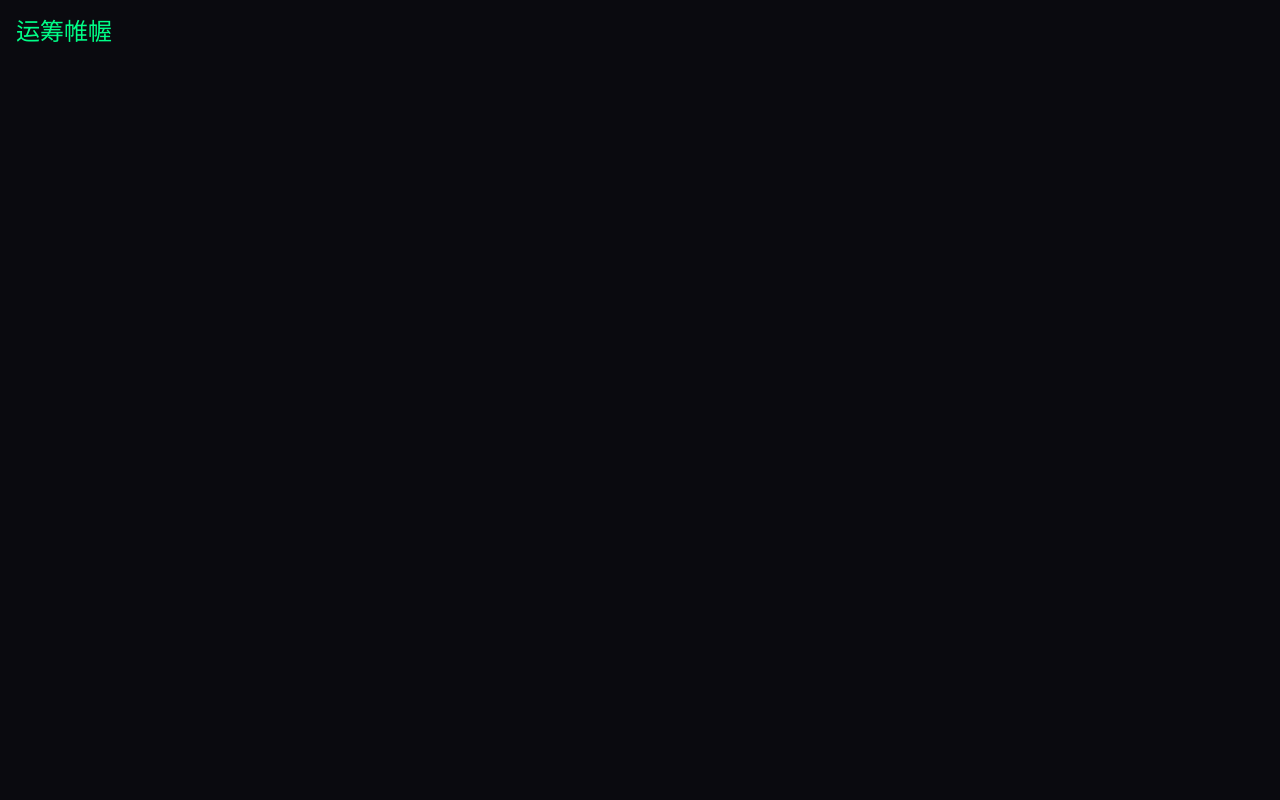
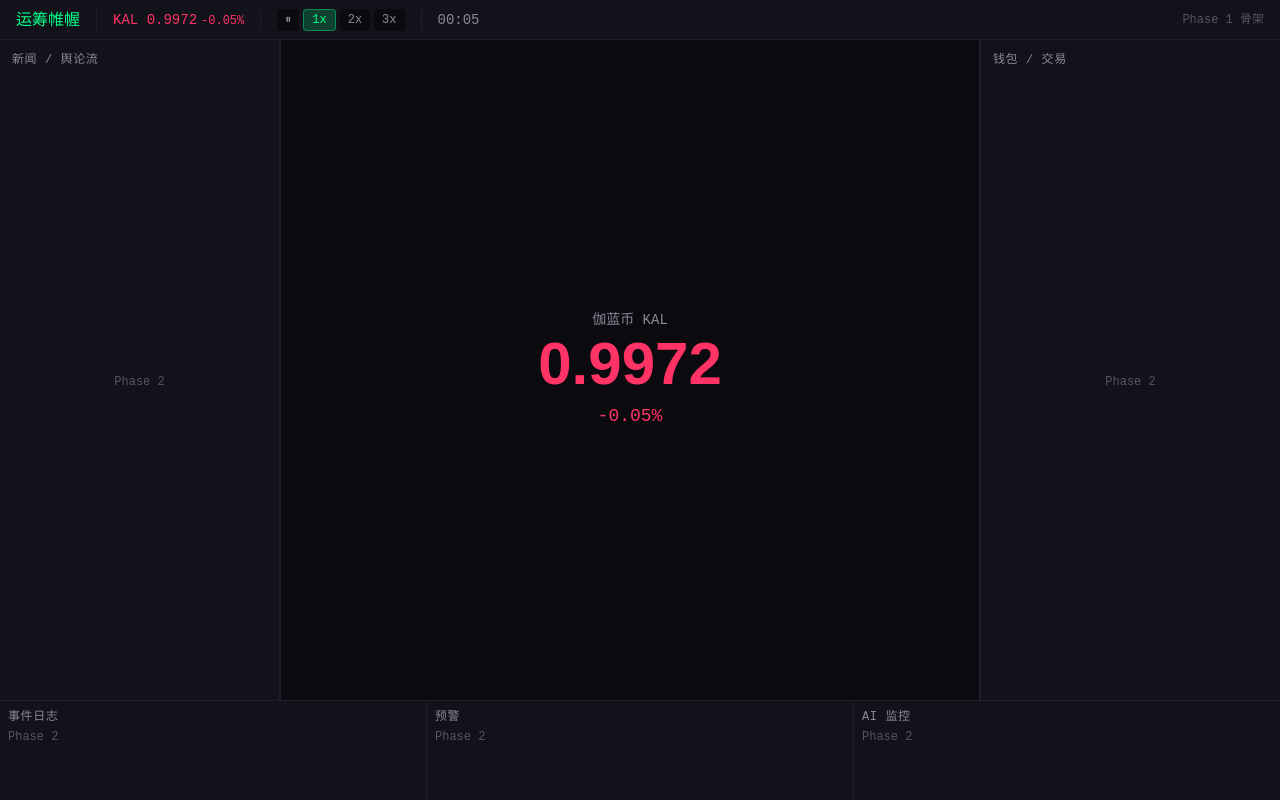
Before and after one commit to litianyanaa-pixel/dubo, a React (Vite) app: page / in a window 1280 px wide. Built offline with nearby package versions, Linux system fonts and the light colour scheme.

Commit message:
feat: implement UI shell with live KAL price display and speed controls

```diff
--- a/src/App.tsx
+++ b/src/App.tsx
@@ -1,8 +1,11 @@
+import GameLayout from '@/components/layout/GameLayout'
+import { useGameLoop } from '@/hooks/useGameLoop'
+
 function App() {
+  useGameLoop()
+
   return (
-    <div className="h-screen w-screen bg-bg-primary text-text-primary overflow-hidden">
-      <h1 className="text-up font-display text-2xl p-4">运筹帷幄</h1>
-    </div>
+    <GameLayout />
   )
 }
 
--- /dev/null
+++ b/src/components/layout/BottomBar.tsx
@@ -0,0 +1,18 @@
+export default function BottomBar() {
+  return (
+    <div className="h-[100px] flex border-t border-border-panel bg-bg-panel">
+      <div className="flex-1 p-2 border-r border-border-panel">
+        <h4 className="text-text-secondary text-xs uppercase tracking-wider">事件日志</h4>
+        <p className="text-text-muted text-xs mt-1">Phase 2</p>
+      </div>
+      <div className="flex-1 p-2 border-r border-border-panel">
+        <h4 className="text-text-secondary text-xs uppercase tracking-wider">预警</h4>
+        <p className="text-text-muted text-xs mt-1">Phase 2</p>
+      </div>
+      <div className="flex-1 p-2">
+        <h4 className="text-text-secondary text-xs uppercase tracking-wider">AI 监控</h4>
+        <p className="text-text-muted text-xs mt-1">Phase 2</p>
+      </div>
+    </div>
+  )
+}
--- /dev/null
+++ b/src/components/layout/GameLayout.tsx
@@ -0,0 +1,21 @@
+import TopBar from './TopBar'
+import LeftPanel from './LeftPanel'
+import RightPanel from './RightPanel'
+import BottomBar from './BottomBar'
+import PriceDisplay from '@/components/market/PriceDisplay'
+
+export default function GameLayout() {
+  return (
+    <div className="h-screen w-screen flex flex-col bg-bg-primary overflow-hidden">
+      <TopBar />
+      <div className="flex flex-1 overflow-hidden">
+        <LeftPanel />
+        <main className="flex-1 flex items-center justify-center border-x border-border-panel">
+          <PriceDisplay />
+        </main>
+        <RightPanel />
+      </div>
+      <BottomBar />
+    </div>
+  )
+}
--- /dev/null
+++ b/src/components/layout/LeftPanel.tsx
@@ -0,0 +1,10 @@
+export default function LeftPanel() {
+  return (
+    <div className="w-[280px] bg-bg-panel border-r border-border-panel p-3 flex flex-col">
+      <h3 className="text-text-secondary text-xs uppercase tracking-wider mb-2">新闻 / 舆论流</h3>
+      <div className="flex-1 flex items-center justify-center text-text-muted text-xs">
+        Phase 2
+      </div>
+    </div>
+  )
+}
--- /dev/null
+++ b/src/components/layout/RightPanel.tsx
@@ -0,0 +1,10 @@
+export default function RightPanel() {
+  return (
+    <div className="w-[300px] bg-bg-panel border-l border-border-panel p-3 flex flex-col">
+      <h3 className="text-text-secondary text-xs uppercase tracking-wider mb-2">钱包 / 交易</h3>
+      <div className="flex-1 flex items-center justify-center text-text-muted text-xs">
+        Phase 2
+      </div>
+    </div>
+  )
+}
--- /dev/null
+++ b/src/components/layout/TopBar.tsx
@@ -0,0 +1,52 @@
+import { useGameStore } from '@/stores/gameStore'
+import { useMarketStore } from '@/stores/marketStore'
+import { formatPrice, formatPercent, formatTime } from '@/utils/format'
+import type { SpeedMultiplier } from '@/engine/core/types'
+
+export default function TopBar() {
+  const speed = useGameStore((s) => s.speed)
+  const elapsed = useGameStore((s) => s.elapsed)
+  const setSpeed = useGameStore((s) => s.setSpeed)
+  const kalPrice = useMarketStore((s) => s.prices['KAL'] ?? 1)
+  const kalPrev = useMarketStore((s) => s.prevPrices['KAL'] ?? 1)
+  const change = kalPrev !== 0 ? (kalPrice - kalPrev) / kalPrev : 0
+
+  return (
+    <div className="h-10 flex items-center gap-4 px-4 bg-bg-panel border-b border-border-panel text-sm">
+      <span className="font-display text-up text-base">运筹帷幄</span>
+
+      <div className="w-px h-5 bg-border-panel" />
+
+      <span className={change >= 0 ? 'text-up' : 'text-down'}>
+        KAL {formatPrice(kalPrice)}
+        <span className="ml-1 text-xs">{formatPercent(change)}</span>
+      </span>
+
+      <div className="w-px h-5 bg-border-panel" />
+
+      <div className="flex gap-1">
+        {([0, 1, 2, 3] as SpeedMultiplier[]).map((s) => (
+          <button
+            key={s}
+            onClick={() => setSpeed(s)}
+            className={`px-2 py-0.5 rounded text-xs ${
+              speed === s
+                ? 'bg-up/20 text-up border border-up/40'
+                : 'bg-bg-primary text-text-secondary hover:bg-bg-panel-hover'
+            }`}
+          >
+            {s === 0 ? '⏸' : `${s}x`}
+          </button>
+        ))}
+      </div>
+
+      <div className="w-px h-5 bg-border-panel" />
+
+      <span className="text-text-secondary font-mono">{formatTime(elapsed)}</span>
+
+      <div className="flex-1" />
+
+      <span className="text-text-muted text-xs">Phase 1 骨架</span>
+    </div>
+  )
+}
--- /dev/null
+++ b/src/components/market/PriceDisplay.tsx
@@ -0,0 +1,21 @@
+import { useMarketStore } from '@/stores/marketStore'
+import { formatPrice, formatPercent } from '@/utils/format'
+
+export default function PriceDisplay() {
+  const price = useMarketStore((s) => s.prices['KAL'] ?? 1)
+  const prev = useMarketStore((s) => s.prevPrices['KAL'] ?? 1)
+  const change = prev !== 0 ? (price - prev) / prev : 0
+  const isUp = change >= 0
+
+  return (
+    <div className="text-center">
+      <p className="text-text-secondary text-sm mb-1">伽蓝币 KAL</p>
+      <p className={`text-6xl font-display font-bold ${isUp ? 'text-up' : 'text-down'}`}>
+        {formatPrice(price, 4)}
+      </p>
+      <p className={`text-lg mt-2 ${isUp ? 'text-up' : 'text-down'}`}>
+        {formatPercent(change)}
+      </p>
+    </div>
+  )
+}
```
